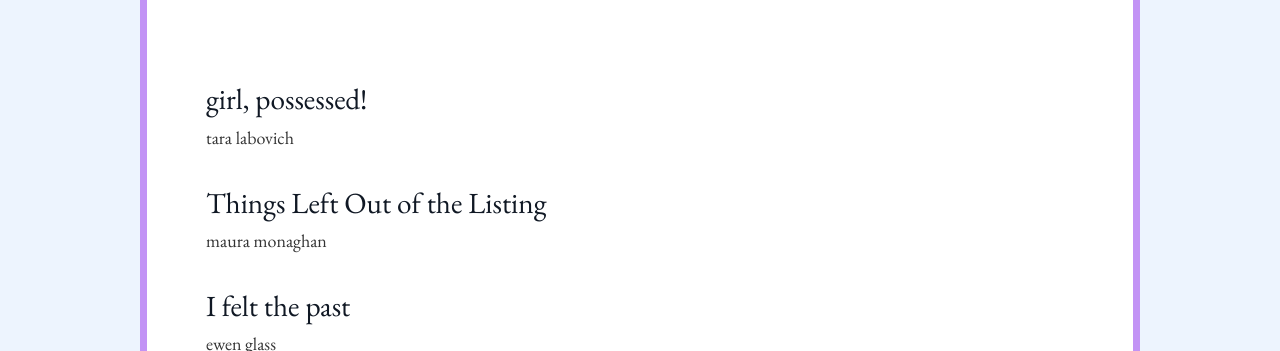
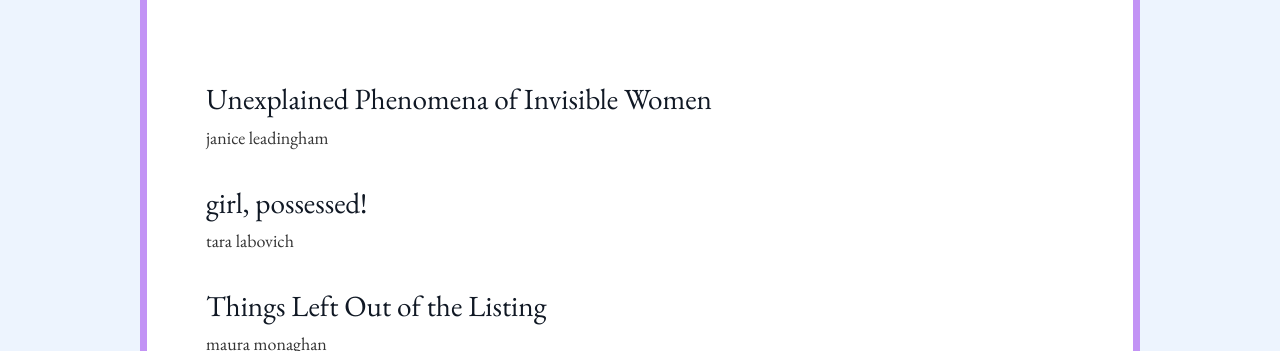
Before and after one commit to mayhathaway/dishsoapmag, a Gatsby site: page /archive in a window 1280 px wide. Shown: the part 762-1113 px from the top of the page. Built offline with nearby package versions, Linux system fonts and the light colour scheme; Gatsby itself is replaced by a stand-in of ours.

Commit message:
Update archive.js

```diff
--- a/src/pages/archive.js
+++ b/src/pages/archive.js
@@ -22,6 +22,11 @@ const Masthead = () => {
       <div className={layoutStyles.mission}>
           <div className={issueStyles.parent}>
             <div className={issueStyles.bottomMargin}>
+
+            <Link to="/2-25-25/unexplained/">
+            <h2 className={archiveStyles.piecelink}>Unexplained Phenomena of Invisible Women</h2>
+            </Link>
+            <p>janice leadingham</p>
 
             <Link to="/2-18-25/possessed/">
             <h2 className={archiveStyles.piecelink}>girl, possessed!</h2>
```
